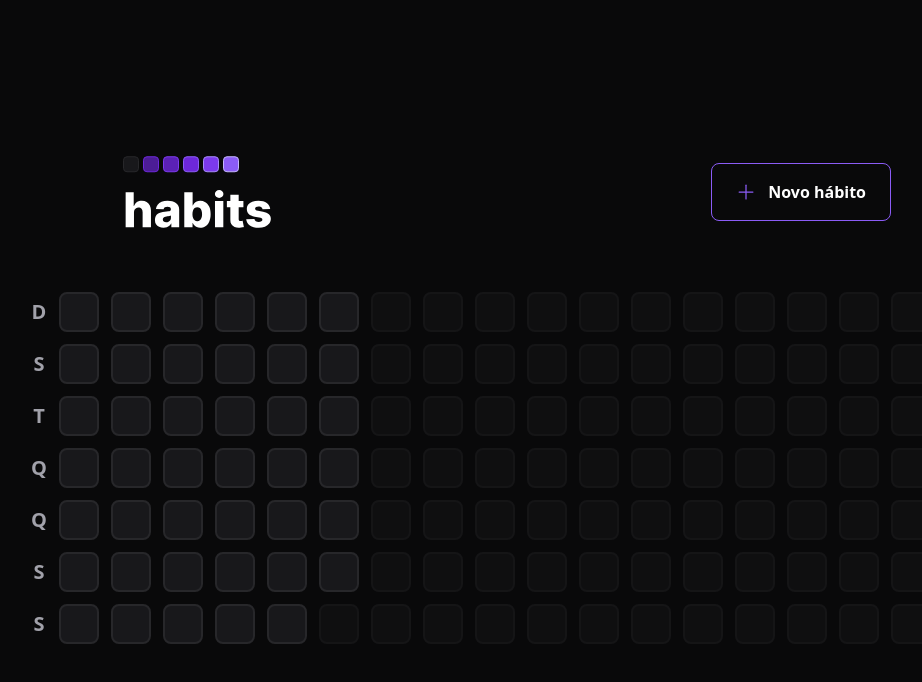
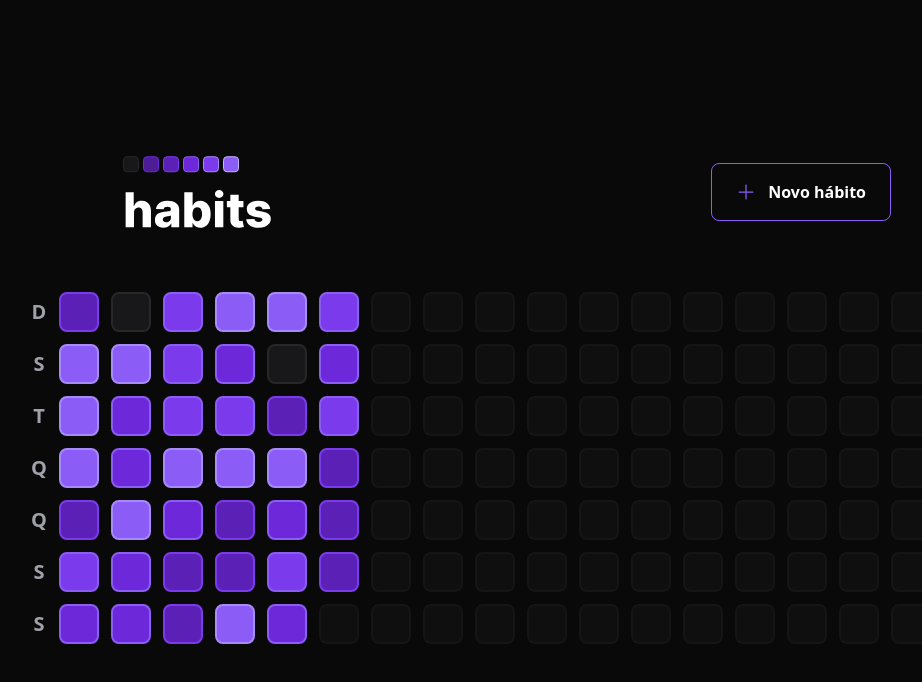
Before and after one commit to nbc7/nlw-habits-web, a React (Vite) app: page / in a window 1280 px wide. Shown: the top 682 px of the page, without its empty margins (133-1055 px from the left). Built offline with nearby package versions, Linux system fonts and the light colour scheme.

Commit message:
added progress on summary squares

```diff
--- a/package.json
+++ b/package.json
@@ -11,6 +11,7 @@
   "dependencies": {
     "@radix-ui/react-dialog": "^1.0.2",
     "@radix-ui/react-popover": "^1.0.3",
+    "clsx": "^1.2.1",
     "dayjs": "^1.11.7",
     "phosphor-react": "^1.4.1",
     "react": "^18.2.0",
--- a/src/components/HabitDay.tsx
+++ b/src/components/HabitDay.tsx
@@ -1,15 +1,28 @@
 import * as Popover from '@radix-ui/react-popover';
+import clsx from 'clsx';
 
 import { ProgressBar } from './ProgressBar';
 
-// interface HabitDayProps {
-//   completed: number;
-// }
+interface HabitDayProps {
+  completed: number;
+  amount: number;
+}
 
-export function HabitDay() {
+export function HabitDay(props: HabitDayProps) {
+  const completedPercentage = Math.round((props.completed / props.amount) * 100);
+
   return (
     <Popover.Root>
-      <Popover.Trigger className="w-10 h-10 bg-zinc-900 border-2 border-zinc-800 rounded-lg" />
+      <Popover.Trigger
+        className={clsx('w-10 h-10 border-2 rounded-lg', {
+          'bg-zinc-900 border-zinc-800': completedPercentage == 0,
+          'bg-violet-900 border-violet-700': completedPercentage > 0 && completedPercentage < 20,
+          'bg-violet-800 border-violet-600': completedPercentage >= 20 && completedPercentage < 40,
+          'bg-violet-700 border-violet-500': completedPercentage >= 40 && completedPercentage < 60,
+          'bg-violet-600 border-violet-500': completedPercentage >= 60 && completedPercentage < 80,
+          'bg-violet-500 border-violet-400': completedPercentage >= 80,
+        })}
+      />
 
       <Popover.Portal>
         <Popover.Content className="min-w-[320px] p-6 rounded-2xl bg-zinc-900 flex flex-col">
--- a/src/components/SummaryTable.tsx
+++ b/src/components/SummaryTable.tsx
@@ -23,7 +23,7 @@
 
       <div className="grid grid-rows-7 grid-flow-col gap-3">
         {summaryDates.map((date) => {
-          return <HabitDay key={date.toString()} />;
+          return <HabitDay key={date.toString()} amount={5} completed={Math.round(Math.random() * 5)} />;
         })}
 
         {amountOfDaysToFill > 0 &&
```
Also changed, not shown: 1 other file (tests, documents, lock files or other folders).
